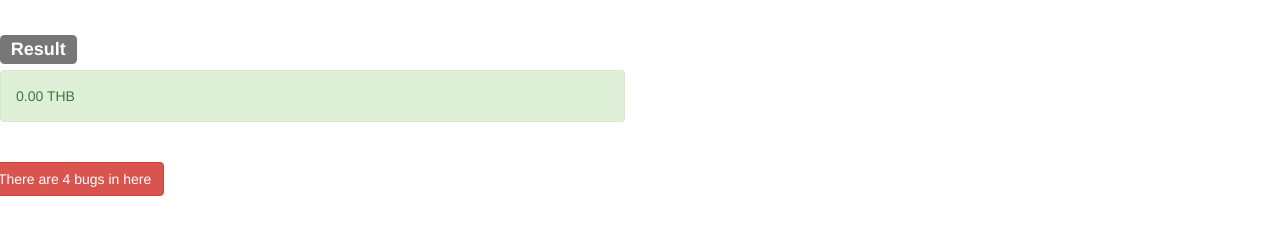
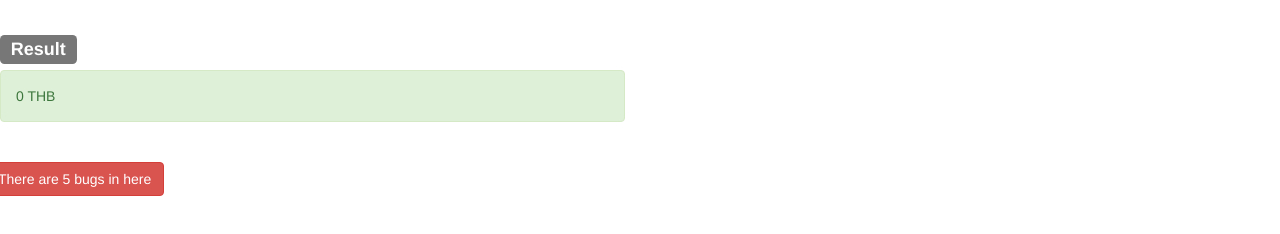
Before and after one commit to chartchai/323-currencyexchange, an Angular app: page /currency in a window 1280 px wide. Both pictures are taken after a click on the button "calculate". Shown: the part 320-554 px from the top of the page. Built offline with nearby package versions, Linux system fonts and the light colour scheme.

Commit message:
5th bug, the precision is not correct

```diff
--- a/src/app/currency/currency.component.html
+++ b/src/app/currency/currency.component.html
@@ -36,12 +36,12 @@
   <div class="col-md-6">
     <h3><span class="label label-default"> Result</span></h3>
     <div [class]="outputClass" role="alert" id="result">
-      {{result | number : '1.2-4'}} {{outputTarget}}
+      {{result | number : '1.0-0'}} {{outputTarget}}
     </div>
   </div>
 </div>
 <div class="row top-buffer">
   <button type="button" class="btn btn-danger">
-    There are 4 bugs in here
+    There are 5 bugs in here
   </button>
 </div>
--- a/src/app/currency/currency.component.ts
+++ b/src/app/currency/currency.component.ts
@@ -41,7 +41,13 @@ export class CurrencyComponent implements OnInit {
     this.currentSource = currency;
   }
   onCurrentTargetClick(currency: string) {
-    this.currentTarget = currency;
+    if (currency === 'บาท') {
+      this.currentTarget = 'THB';
+    } else if (currency === 'ดอลลาร์') {
+      this.currentTarget = 'USD';
+    } else {
+      this.currentTarget = 'EUR';
+    }
   }
 
   onCalculated(amount: number) {
```
